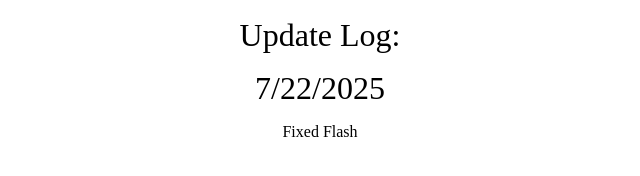
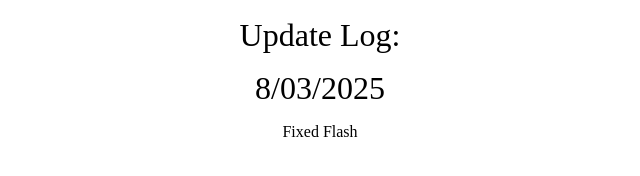
Before and after one commit to TheGameSystems/OKids-Beta-Site, a plain HTML site: page index.html in a window 1280 px wide. Shown: the part 202-378 px from the top of the page, 320-960 px from the left. Drawn offline with Linux system fonts and the light colour scheme.

Commit message:
Update index.html

```diff
--- a/index.html
+++ b/index.html
@@ -41,7 +41,7 @@ early access to this website as it's in development. There is many things still
 being added. I hope you enjoy your stay</font></p>
 <p align="center">&nbsp;</p>
 <p align="center"><font size="6">Update Log:</font></p>
-<p align="center"><font size="6">7/22/2025</font></p>
+<p align="center"><font size="6">8/03/2025</font></p>
 <p align="center">Fixed Flash</p>
 
 </body>
```
